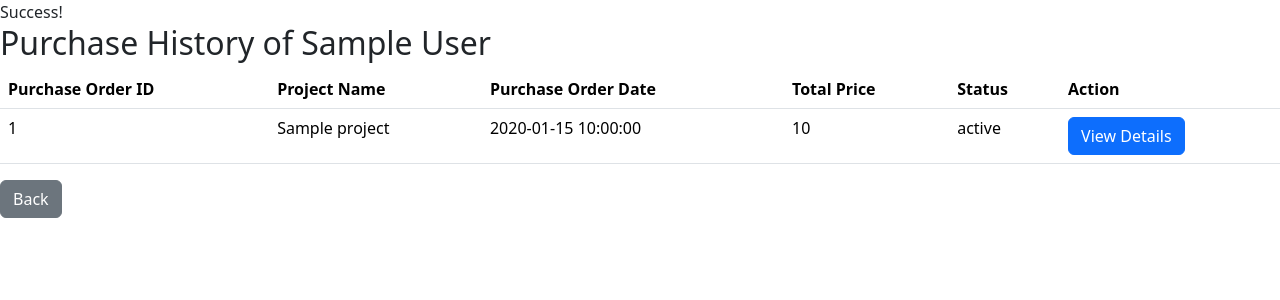
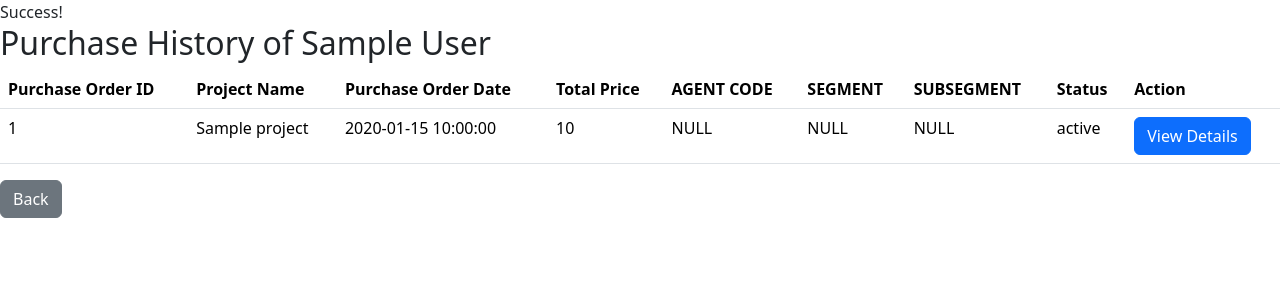
Before and after one commit to CodeAkyra/customer_to_purchase_order, a PHP site: page /view_history.php?id=1 in a window 1280 px wide. Shown: the top 300 px of the page. Run offline with PHP 8.4, Linux system fonts and the light colour scheme; tables that the repository leaves empty or names only in its code hold one stand-in row (values such as "Sample post").

Commit message:
minor changes, may mga inadd na aq sa db, pero sa ibang prototype ko ginagamit, yung db neto is same lang sa latest

```diff
--- a/view_history.php
+++ b/view_history.php
@@ -38,6 +38,13 @@ $fetch_name = mysqli_fetch_assoc($fetch_result);
         <th>Project Name</th>
         <th>Purchase Order Date</th>
         <th>Total Price</th>
+
+        <!-- TENTATIVE PA -->
+        <th>AGENT CODE</th>
+        <th>SEGMENT</th>
+        <th>SUBSEGMENT</th>
+
+
         <th>Status</th>
         <th>Action</th>
     </tr>
@@ -47,6 +54,10 @@ $fetch_name = mysqli_fetch_assoc($fetch_result);
             <td><?= $row["project_name"] ?></td>
             <td><?= $row["order_date"] ?></td>
             <td><?= $row["total_price"] ?></td>
+            <!-- TENTATIVE PA -->
+            <td> NULL </td>
+            <td> NULL </td>
+            <td> NULL </td>
             <td><?= $row["status"] ?></td>
             <td>
                 <a href="view_po.php?id=<?= $row["id"] ?>" class="btn btn-primary">View Details</a>
```
Also changed, not shown: create_po.php (+25 -1 lines), index.php (+8 -3 lines), view_po.php (+17 -1 lines).
